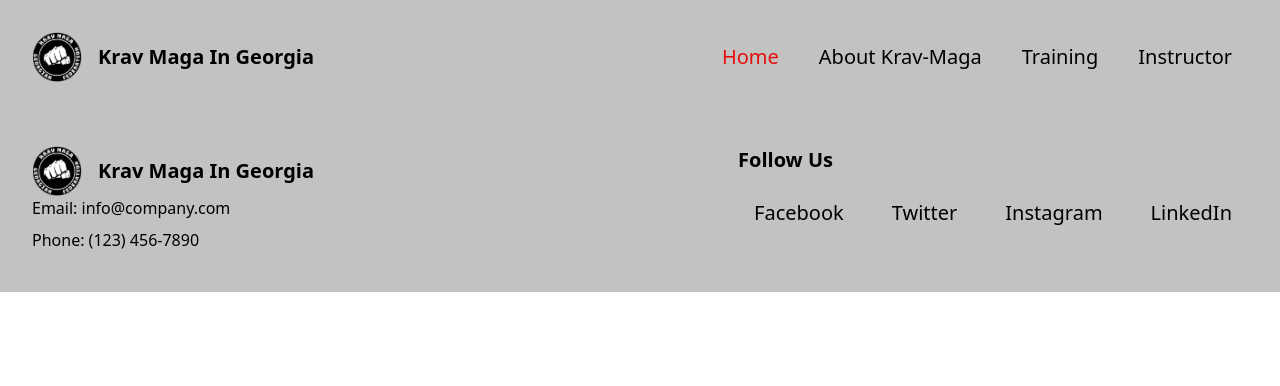
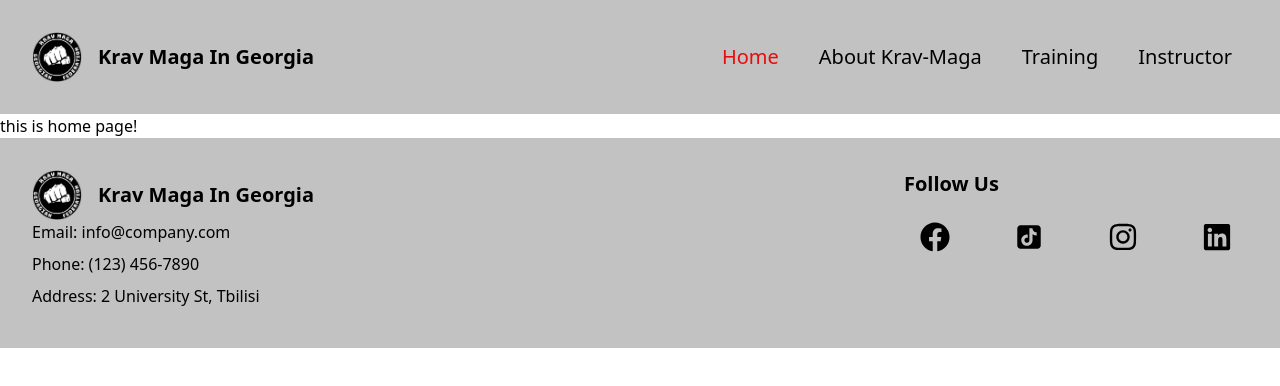
Before and after one commit to BYCODDE/Krav-Maga-Georgian-Federation, a React (Vite) app: page / in a window 1280 px wide. Shown: the top 386 px of the page. Built offline with nearby package versions, Linux system fonts and the light colour scheme.

Commit message:
footer sturcure done!

```diff
--- a/package.json
+++ b/package.json
@@ -14,6 +14,7 @@
     "@tanstack/react-query-devtools": "^5.66.9",
     "react": "^19.0.0",
     "react-dom": "^19.0.0",
+    "react-icons": "^5.5.0",
     "react-router-dom": "^7.2.0"
   },
   "devDependencies": {
--- a/src/App.jsx
+++ b/src/App.jsx
@@ -20,7 +20,7 @@ const routes = [
     ),
     children: [
       { path: "/", element: <Home /> },
-      { path: "/aboutKrav-maga", element: <Aboutkravmaga /> },
+      { path: "/about", element: <Aboutkravmaga /> },
       { path: "/training", element: <Training /> },
       { path: "/instructor", element: <Instructor /> },
     ],
--- a/src/components/Footer/Footer.jsx
+++ b/src/components/Footer/Footer.jsx
@@ -1,42 +1,53 @@
 import ReusableTitle from "../ReusableTitle/ReusableTitle";
+import { FaFacebook } from "react-icons/fa";
+import { FaInstagram } from "react-icons/fa";
+import { AiFillTikTok } from "react-icons/ai";
+import { FaLinkedin } from "react-icons/fa";
 
 function Footer() {
   return (
     <footer className="bg-[#c2c2c2] p-8 w-full">
       <div className="flex flex-row justify-between items-start gap-8">
-        {/* Left Column: Contact Info */}
         <div>
           <ReusableTitle />
           <p className="mb-2">Email: info@company.com</p>
           <p className="mb-2">Phone: (123) 456-7890</p>
+          <p className="mb-2">Address: 2 University St, Tbilisi</p>
         </div>
-        {/* Right Column: Social Media */}
         <div>
           <h3 className="text-xl font-semibold mb-4">Follow Us</h3>
-          <div className="flex gap-4 text-[20px]">
+          <div className="flex gap-8 text-[20px]">
             <a
               href="https://facebook.com"
-              className="hover:text-blue-700 px-3 py-1 lg:px-4 lg:py-2"
+              target="_blank"
+              rel="noopener noreferrer"
+              className="hover:text-blue-600 px-3 py-1 lg:px-4 lg:py-2  text-3xl"
             >
-              Facebook
+              <FaFacebook />
             </a>
             <a
-              href="https://twitter.com"
-              className="hover:text-blue-500 px-3 py-1 lg:px-4 lg:py-2"
+              href="https://www.tiktok.com"
+              target="_blank"
+              rel="noopener noreferrer"
+              className="hover:text-red-600 px-3 py-1 lg:px-4 lg:py-2 text-3xl"
             >
-              Twitter
+              <AiFillTikTok />
             </a>
             <a
               href="https://instagram.com"
-              className="hover:text-pink-500 px-3 py-1 lg:px-4 lg:py-2"
+              target="_blank"
+              rel="noopener noreferrer"
+              className="hover:text-pink-500 px-3 py-1 lg:px-4 lg:py-2  text-3xl"
             >
-              Instagram
+              <FaInstagram />
             </a>
             <a
               href="https://linkedin.com"
-              className="hover:text-blue-800 px-3 py-1 lg:px-4 lg:py-2"
+              target="_blank"
+              rel="noopener noreferrer"
+              className="hover:text-blue-700 px-3 py-1 lg:px-4 lg:py-2  text-3xl"
             >
-              LinkedIn
+              <FaLinkedin />
             </a>
           </div>
         </div>
--- a/src/components/Header/Header.jsx
+++ b/src/components/Header/Header.jsx
@@ -4,7 +4,7 @@ import ReusableTitle from "../ReusableTitle/ReusableTitle";
 function Header() {
   return (
     <header className="bg-[#c2c2c2] p-8 w-full">
-      <div className="flex flex-col lg:flex-row items-center justify-center">
+      <div className="flex lg:flex-row items-center justify-center">
         <ReusableTitle />
         <Navbar />
       </div>
--- a/src/components/Navbar/Navbar.jsx
+++ b/src/components/Navbar/Navbar.jsx
@@ -14,7 +14,7 @@ function Navbar() {
         Home
       </NavLink>
       <NavLink
-        to="/aboutKrav-maga"
+        to="/about"
         className={({ isActive }) =>
           isActive
             ? "text-[#E80D0D] px-3 py-1 lg:px-4 lg:py-2"
--- a/src/pages/Aboutkravmaga.jsx
+++ b/src/pages/Aboutkravmaga.jsx
@@ -1,5 +1,5 @@
 function Aboutkravmaga() {
-  return <div>this is About kravmaga page!</div>;
+  return <div>this is About krav-maga page!</div>;
 }
 
 export default Aboutkravmaga;
--- a/src/pages/Home.jsx
+++ b/src/pages/Home.jsx
@@ -1,5 +1,5 @@
 function Home() {
-  return <></>;
+  return <>this is home page!</>;
 }
 
 export default Home;
```
Also changed, not shown: 1 other file (tests, documents, lock files or other folders).
